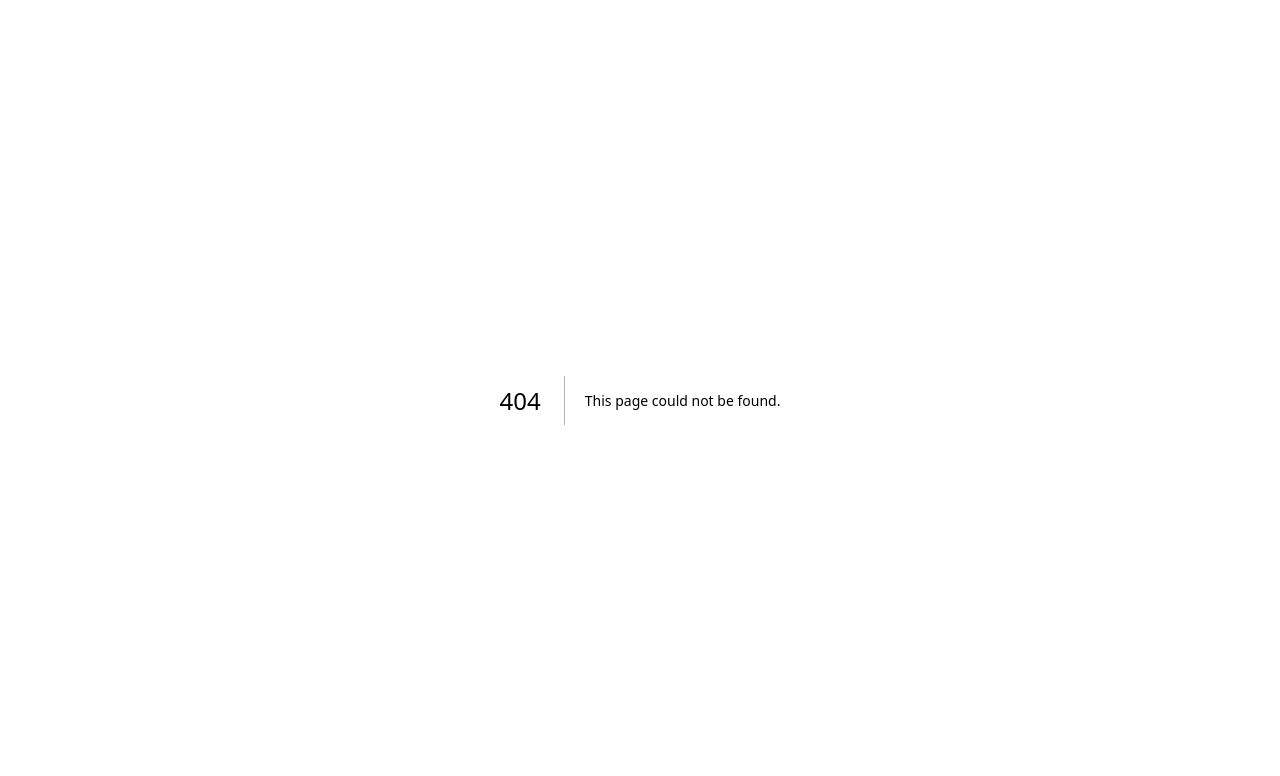
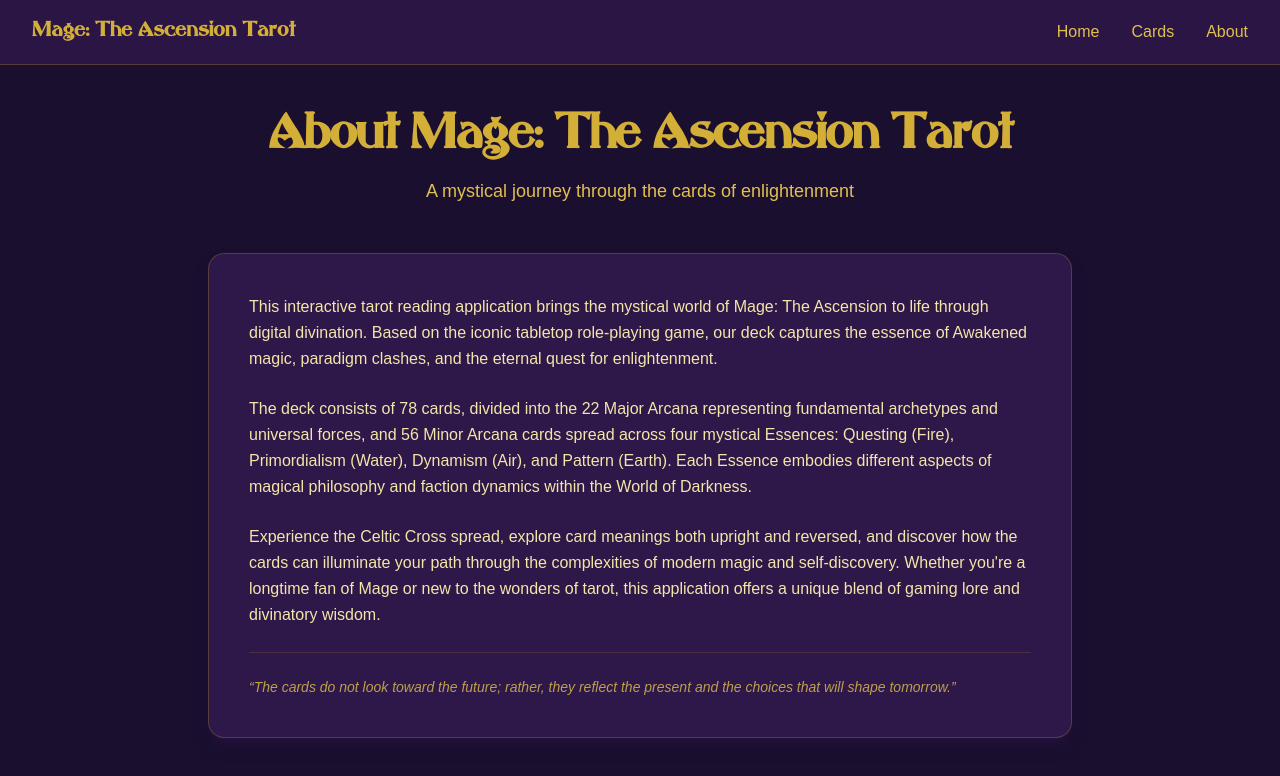
Before and after one commit to zetos/tarot-poc, a Next.js app: page /about in a window 1280 px wide. Before the commit this address had no page. Shown: the top 776 px of the page. Built offline with nearby package versions, Linux system fonts and the light colour scheme.

Commit message:
feat: add About and Cards pages with layout and header components

```diff
--- /dev/null
+++ b/src/app/about/page.tsx
@@ -0,0 +1,44 @@
+export default function About() {
+  return (
+    <div className="min-h-screen bg-mage-purple-950 text-mage-gold-700">
+      <div className="max-w-4xl mx-auto px-4 py-12">
+        <div className="text-center mb-12">
+          <h1 className="font-abbess text-4xl sm:text-5xl font-bold mb-4 tracking-tight text-mage-gold-700">
+            About Mage: The Ascension Tarot
+          </h1>
+          <p className="text-lg text-mage-gold-600">
+            A mystical journey through the cards of enlightenment
+          </p>
+        </div>
+
+        <div className="bg-mage-purple-800/60 rounded-2xl p-8 sm:p-10 border border-mage-gold-800/30 shadow-lg shadow-mage-purple-900/50">
+          <div className="space-y-6 text-mage-gold-500 leading-relaxed">
+            <p>
+              This interactive tarot reading application brings the mystical world of Mage: The Ascension to life through digital divination.
+              Based on the iconic tabletop role-playing game, our deck captures the essence of Awakened magic, paradigm clashes, and the
+              eternal quest for enlightenment.
+            </p>
+
+            <p>
+              The deck consists of 78 cards, divided into the 22 Major Arcana representing fundamental archetypes and universal forces,
+              and 56 Minor Arcana cards spread across four mystical Essences: Questing (Fire), Primordialism (Water), Dynamism (Air),
+              and Pattern (Earth). Each Essence embodies different aspects of magical philosophy and faction dynamics within the World of Darkness.
+            </p>
+
+            <p>
+              Experience the Celtic Cross spread, explore card meanings both upright and reversed, and discover how the cards can illuminate
+              your path through the complexities of modern magic and self-discovery. Whether you&apos;re a longtime fan of Mage or new to the
+              wonders of tarot, this application offers a unique blend of gaming lore and divinatory wisdom.
+            </p>
+
+            <div className="pt-6 border-t border-mage-gold-800/20">
+              <p className="text-sm text-mage-gold-600/80 italic">
+                &ldquo;The cards do not look toward the future; rather, they reflect the present and the choices that will shape tomorrow.&rdquo;
+              </p>
+            </div>
+          </div>
+        </div>
+      </div>
+    </div>
+  );
+}
--- /dev/null
+++ b/src/app/cards/page.tsx
@@ -0,0 +1,84 @@
+"use client";
+
+import { useState } from "react";
+import Image from "next/image";
+import { majorArcana, questingCards, primordialismoCards, dynamismCards, patternCards } from "@/data/cards";
+import type { TarotCard } from "@/types/tarot";
+import CardDetails from "@/components/CardDetails";
+import Select from "@/components/Select";
+
+export default function Cards() {
+  const [selectedCard, setSelectedCard] = useState<TarotCard | null>(null);
+  const [filter, setFilter] = useState("All Cards");
+
+  const allSections = [
+    { title: "Major Arcana", cards: majorArcana, key: "Major Arcana" },
+    { title: "Questing (Fire)", cards: questingCards, key: "Questing" },
+    { title: "Primordialism (Water)", cards: primordialismoCards, key: "Primordialism" },
+    { title: "Dynamism (Air)", cards: dynamismCards, key: "Dynamism" },
+    { title: "Pattern (Earth)", cards: patternCards, key: "Pattern" },
+  ];
+
+  const filterOptions = [
+    { value: "All Cards", label: "All Cards" },
+    ...allSections.map(section => ({ value: section.key, label: section.title })),
+  ];
+
+  const sections = filter === "All Cards" ? allSections : allSections.filter(section => section.key === filter);
+
+  return (
+    <div className="min-h-screen bg-mage-purple-950 text-mage-gold-700">
+      <div className="max-w-7xl mx-auto px-4 py-8">
+        <div className="text-center mb-12">
+          <h1 className="font-abbess text-4xl sm:text-5xl font-bold mb-4 tracking-tight text-mage-gold-700">
+            The Cards
+          </h1>
+          <p className="text-lg text-mage-gold-600 mb-8">
+            Explore all 78 cards of the Mage: The Ascension Tarot deck
+          </p>
+          <div className="max-w-xs mx-auto">
+            <Select
+              label="Filter by Arcana"
+              options={filterOptions}
+              value={filter}
+              onChange={setFilter}
+              placeholder="Select filter"
+            />
+          </div>
+        </div>
+
+        {sections.map((section) => (
+          <section key={section.title} className="mb-12">
+            <h2 className="font-visit text-2xl font-semibold mb-6 text-mage-gold-700 border-b border-mage-gold-800/30 pb-2">
+              {section.title}
+            </h2>
+            <div className="grid grid-cols-2 sm:grid-cols-3 md:grid-cols-4 lg:grid-cols-5 xl:grid-cols-6 gap-4">
+              {section.cards.map((card) => (
+                <div
+                  key={card.id}
+                  className="bg-mage-purple-800/80 rounded-lg border-2 border-mage-gold-700/40 overflow-hidden cursor-pointer hover:border-mage-gold-600 transition-colors"
+                  onClick={() => setSelectedCard(card)}
+                >
+                  <Image
+                    src={card.imagePath}
+                    alt={card.name}
+                    width={150}
+                    height={250}
+                    className="w-full h-full object-contain"
+                    sizes="(max-width: 768px) 50vw, (max-width: 1200px) 33vw, 20vw"
+                  />
+                </div>
+              ))}
+            </div>
+          </section>
+        ))}
+      </div>
+
+      <CardDetails
+        card={selectedCard}
+        orientation="upright"
+        onCloseAction={() => setSelectedCard(null)}
+      />
+    </div>
+  );
+}
--- a/src/app/layout.tsx
+++ b/src/app/layout.tsx
@@ -2,6 +2,7 @@
 import { Geist, Geist_Mono } from "next/font/google";
 import localFont from "next/font/local";
 import "./globals.css";
+import Header from "@/components/Header";
 
 const geistSans = Geist({
   variable: "--font-geist-sans",
@@ -40,6 +41,7 @@
       <body
         className={`${geistSans.variable} ${geistMono.variable} ${abbess.variable} ${visit.variable} antialiased`}
       >
+        <Header />
         {children}
       </body>
     </html>
--- a/src/app/reading/page.tsx
+++ b/src/app/reading/page.tsx
@@ -109,6 +109,7 @@
 
       <CardDetails
         card={selectedCard}
+        orientation={selectedCard?.orientation || "upright"}
         positionInfo={selectedPosition}
         onCloseAction={handleCloseDetails}
       />
--- a/src/components/CardDetails.tsx
+++ b/src/components/CardDetails.tsx
@@ -3,24 +3,26 @@
 import Image from "next/image";
 import { useState } from "react";
 import { motion, AnimatePresence } from "framer-motion";
-import type { DrawnCard, SpreadPosition } from "@/types/tarot";
+import type { TarotCard, SpreadPosition, CardOrientation } from "@/types/tarot";
 
 type CardDetailsProps = {
-  card: DrawnCard | null;
-  positionInfo: SpreadPosition | null;
+  card: TarotCard | null;
+  orientation: CardOrientation;
+  positionInfo?: SpreadPosition | null;
   onCloseAction: () => void;
 };
 
 export default function CardDetails({
   card,
+  orientation,
   positionInfo,
   onCloseAction,
 }: CardDetailsProps) {
   const [imageError, setImageError] = useState(false);
 
-  if (!card || !positionInfo) return null;
+  if (!card) return null;
 
-  const isReversed = card.orientation === "reversed";
+  const isReversed = orientation === "reversed";
   const meaning = isReversed ? card.reversedMeaning : card.uprightMeaning;
 
   const getElementColor = (element: string) => {
@@ -119,6 +121,7 @@
                 )}
               </div>
             </div>
+            {positionInfo && (
               <div className="bg-mage-purple-900/40 rounded-lg p-4 border border-mage-gold-800/20">
                 <h3 className="font-visit font-semibold mb-2 text-sm text-mage-gold-600">
                   Position {positionInfo.position}: {positionInfo.name}
@@ -127,6 +130,7 @@
                   {positionInfo.description}
                 </p>
               </div>
+            )}
 
             <div>
               <h3 className="font-visit font-semibold mb-2 text-mage-gold-700">Meaning</h3>
--- /dev/null
+++ b/src/components/Header.tsx
@@ -0,0 +1,40 @@
+import Link from 'next/link';
+
+export default function Header() {
+  return (
+    <header className="bg-mage-purple-900 border-b border-mage-gold-800/30 shadow-lg">
+      <div className="max-w-7xl mx-auto px-4 sm:px-6 lg:px-8">
+        <div className="flex justify-between items-center h-16">
+          <div className="flex items-center">
+            <Link
+              href="/"
+              className="font-abbess text-xl font-bold text-mage-gold-700 hover:text-mage-gold-600 transition-colors"
+            >
+              Mage: The Ascension Tarot
+            </Link>
+          </div>
+          <nav className="flex space-x-8">
+            <Link
+              href="/"
+              className="text-mage-gold-600 hover:text-mage-gold-500 transition-colors font-medium"
+            >
+              Home
+            </Link>
+            <Link
+              href="/cards"
+              className="text-mage-gold-600 hover:text-mage-gold-500 transition-colors font-medium"
+            >
+              Cards
+            </Link>
+            <Link
+              href="/about"
+              className="text-mage-gold-600 hover:text-mage-gold-500 transition-colors font-medium"
+            >
+              About
+            </Link>
+          </nav>
+        </div>
+      </div>
+    </header>
+  );
+}
```
Lines whose indentation alone changed are shown as unchanged.
